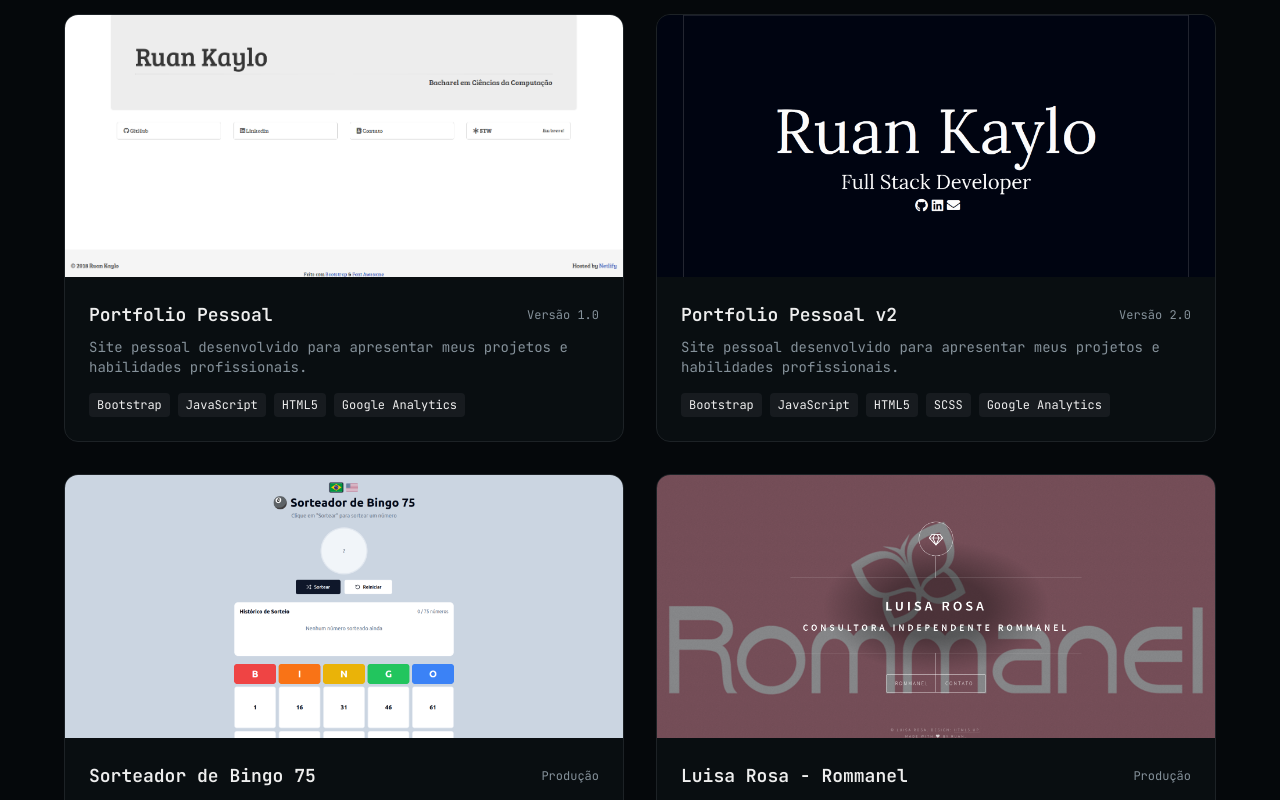
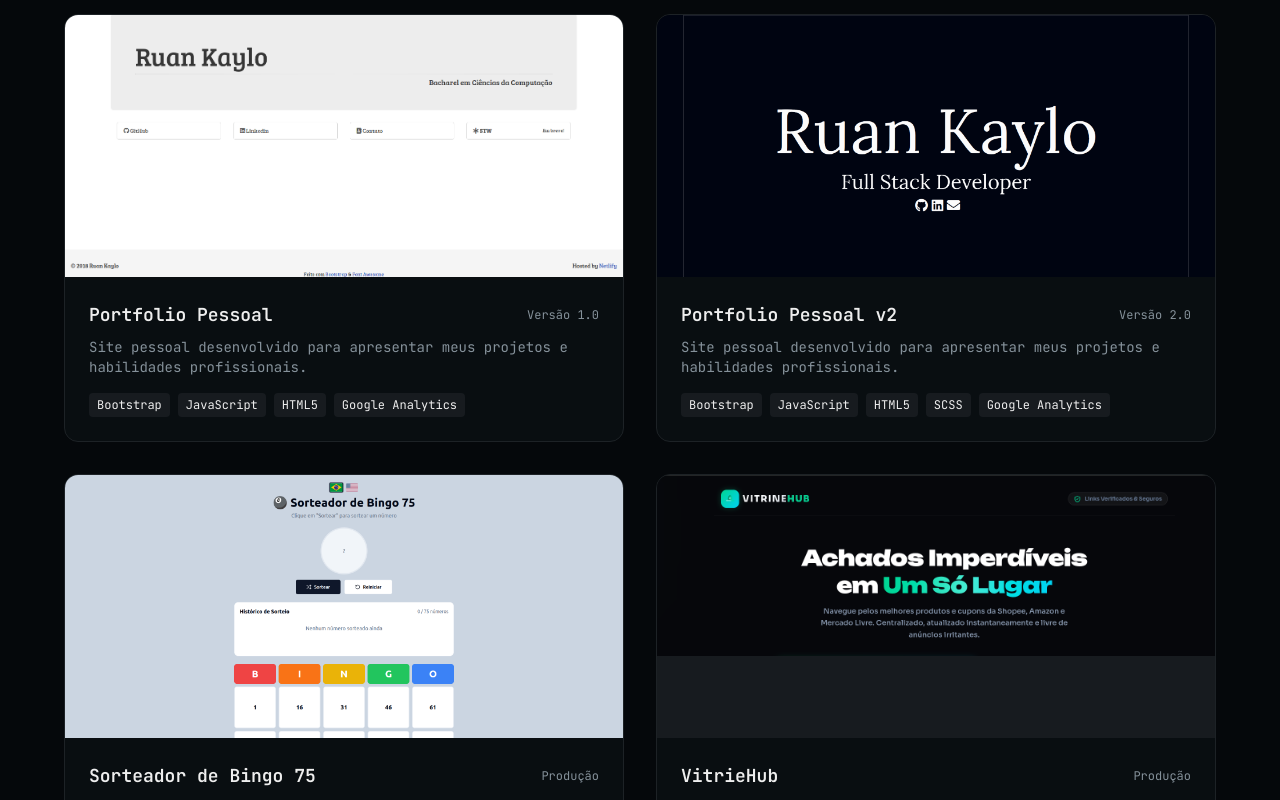
Before and after one commit to RuanAyram/Ruan_LP, a Next.js app: page / in a window 1280 px wide. Shown: the part 2000-2800 px from the top of the page. Built offline with nearby package versions, Linux system fonts and the light colour scheme; no server answers.

Commit message:
chore: adding new product - vitrinehub

```diff
--- a/components/portfolio-section.tsx
+++ b/components/portfolio-section.tsx
@@ -24,8 +24,16 @@ const projects = [
     title: "Sorteador de Bingo 75",
     description: "Sorteie números de bingo online gratuitamente! Sorteador de Bingo 75 (americano) com histórico de números, grade colorida B-I-N-G-O. Perfeito para jogos em família e eventos.",
     image: "/BINGO.png",
-    tags: ["Bootstrap", "JavaScript", "HTML5", "SCSS", "Google Analytics"],
+    tags: ["NextJS", "React", "TypeScript", "TailwindCSS", "Google Analytics"],
     link: "https://bingo.miny.app.br/?utm_source=ruankaylo.netlify.app&utm_medium=portifolio_cards&utm_campaign=discovery",
+    version: "Produção",
+  },
+  {
+    title: "VitrieHub",
+    description: "Mostra links de afiliado.",
+    image: "/LP_VitrineHub_v1.png",
+    tags: ["NextJS", "React", "TypeScript", "TailwindCSS", "Google Analytics"],
+    link: "https://vitrinehub.netlify.app/?utm_source=ruankaylo.netlify.app&utm_medium=portifolio_cards&utm_campaign=discovery",
     version: "Produção",
   },
   {
```
Also changed, not shown: public/LP_VitrineHub_v1.png (added).
